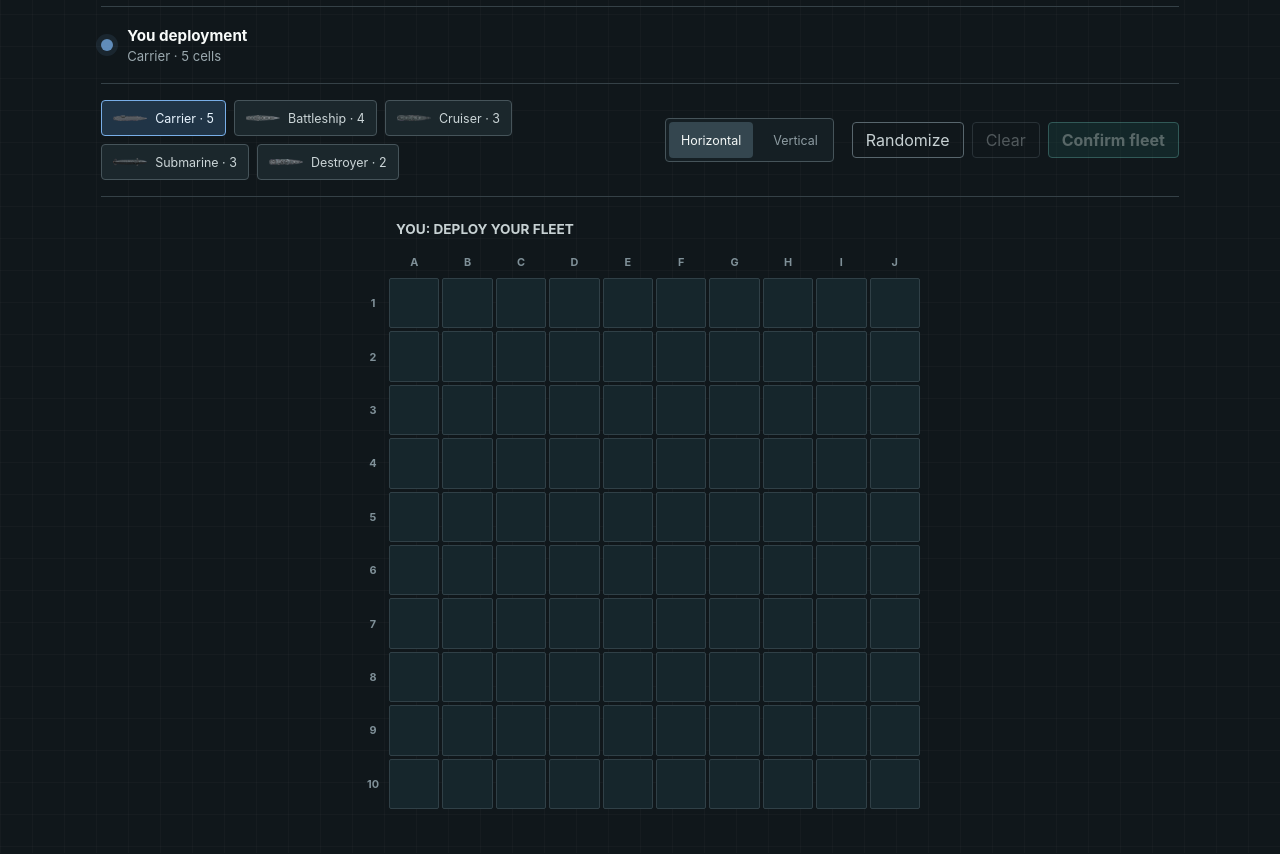
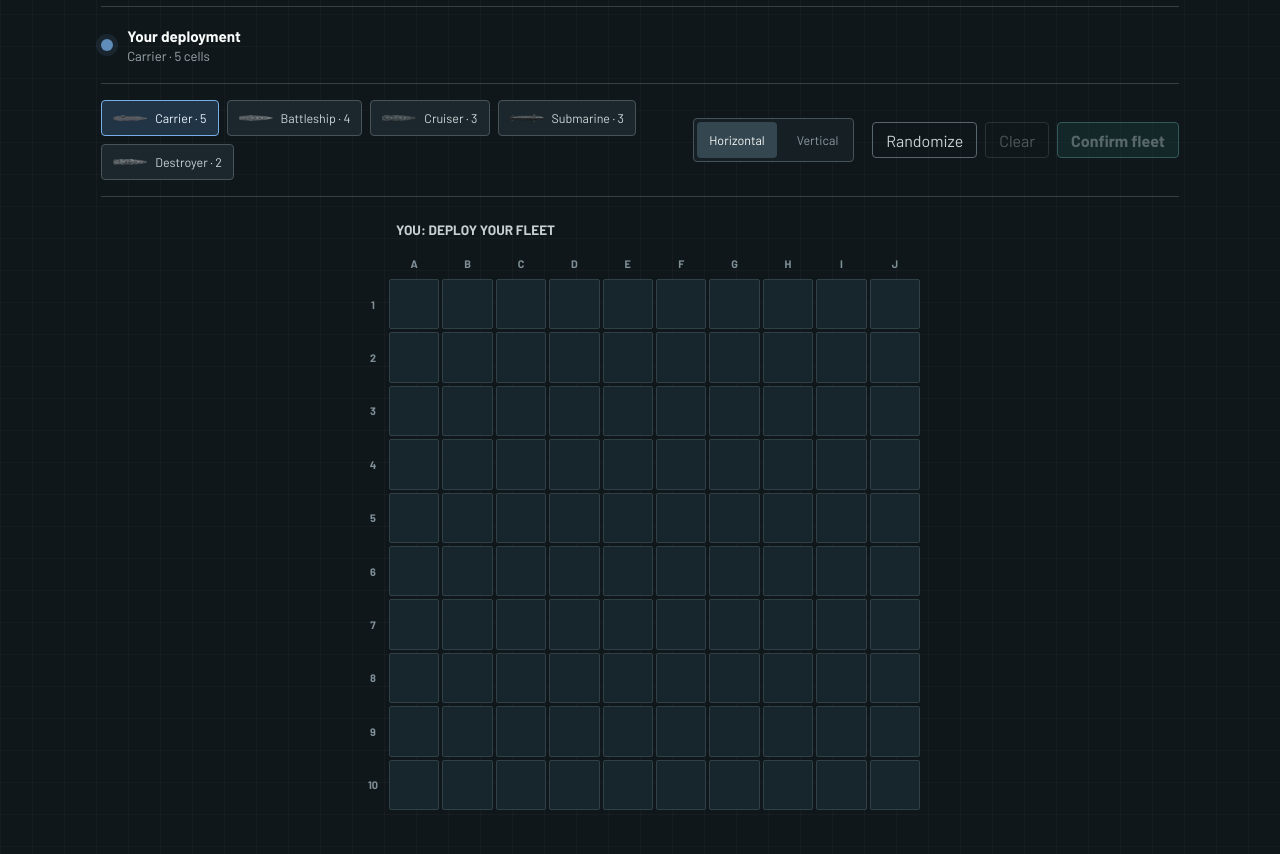
Before and after one commit to EmpyreanBreaker/battleship, a website built with webpack: page src/html/index.html in a window 1280 px wide. Shown: the part 82-936 px from the top of the page. Built offline with nearby package versions, Linux system fonts and the light colour scheme.

Commit message:
style: add Barlow typography
Bundle the regular through extra-bold Barlow weights and apply them consistently across interface copy, headings, controls, and endgame states.

Correct deployment status grammar for computer and local modes and clean up cell model documentation typos.

```diff
--- a/src/css/index.css
+++ b/src/css/index.css
@@ -1,7 +1,47 @@
+@font-face {
+  font-family: "Barlow";
+  font-style: normal;
+  font-weight: 400;
+  font-display: swap;
+  src: url("../fonts/Barlow-Regular.woff2") format("woff2");
+}
+
+@font-face {
+  font-family: "Barlow";
+  font-style: normal;
+  font-weight: 500;
+  font-display: swap;
+  src: url("../fonts/Barlow-Medium.woff2") format("woff2");
+}
+
+@font-face {
+  font-family: "Barlow";
+  font-style: normal;
+  font-weight: 600;
+  font-display: swap;
+  src: url("../fonts/Barlow-SemiBold.woff2") format("woff2");
+}
+
+@font-face {
+  font-family: "Barlow";
+  font-style: normal;
+  font-weight: 700;
+  font-display: swap;
+  src: url("../fonts/Barlow-Bold.woff2") format("woff2");
+}
+
+@font-face {
+  font-family: "Barlow";
+  font-style: normal;
+  font-weight: 800;
+  font-display: swap;
+  src: url("../fonts/Barlow-ExtraBold.woff2") format("woff2");
+}
+
 :root {
   color-scheme: dark;
   font-family:
-    Inter,
+    "Barlow",
     ui-sans-serif,
     system-ui,
     -apple-system,
@@ -72,9 +112,8 @@ button {
 
 .brand-name {
   margin: 0;
-  font-family: Georgia, "Times New Roman", serif;
   font-size: 1.45rem;
-  font-weight: 600;
+  font-weight: 700;
   letter-spacing: 0;
 }
 
@@ -195,7 +234,7 @@ button {
 .status-title {
   color: #f8fbfa;
   font-size: 0.95rem;
-  font-weight: 750;
+  font-weight: 700;
 }
 
 .status-detail {
@@ -362,9 +401,8 @@ button {
 
 .handoff-title {
   margin: 0;
-  font-family: Georgia, "Times New Roman", serif;
   font-size: 1.7rem;
-  font-weight: 600;
+  font-weight: 700;
   letter-spacing: 0;
 }
 
@@ -395,9 +433,8 @@ button {
 
 .game-over-title {
   margin: 0;
-  font-family: Georgia, "Times New Roman", serif;
   font-size: clamp(2rem, 6vw, 4.5rem);
-  font-weight: 600;
+  font-weight: 800;
   letter-spacing: 0;
 }
 
--- a/src/scripts/dom/game-ui.js
+++ b/src/scripts/dom/game-ui.js
@@ -283,7 +283,10 @@ const getStatus = (state, selectedShip, placementFeedback) => {
     const ship = SHIPS.find(({ type }) => type === selectedShip);
     return {
       detail: `${ship.label} · ${ship.length} cells`,
-      title: `${state.currentPlayerLabel} deployment`,
+      title:
+        state.mode === "computer"
+          ? "Your deployment"
+          : `${state.currentPlayerLabel}'s deployment`,
     };
   }
 
```
Also changed, not shown: src/scripts/models/cell.js (+8 -8 lines), src/fonts/Barlow-Bold.woff2 (added), src/fonts/Barlow-ExtraBold.woff2 (added), src/fonts/Barlow-Medium.woff2 (added), src/fonts/Barlow-Regular.woff2 (added), src/fonts/Barlow-SemiBold.woff2 (added).
